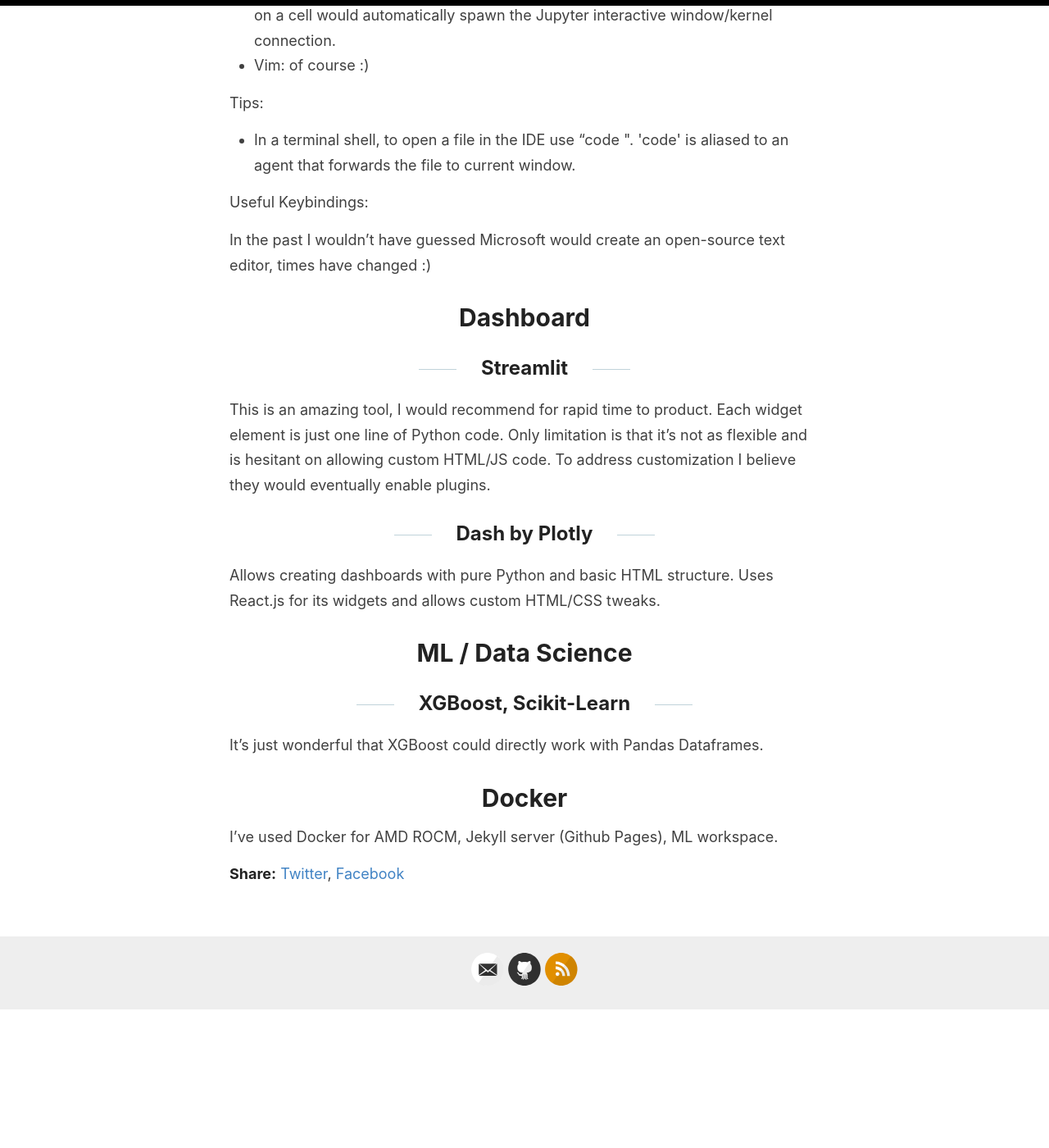
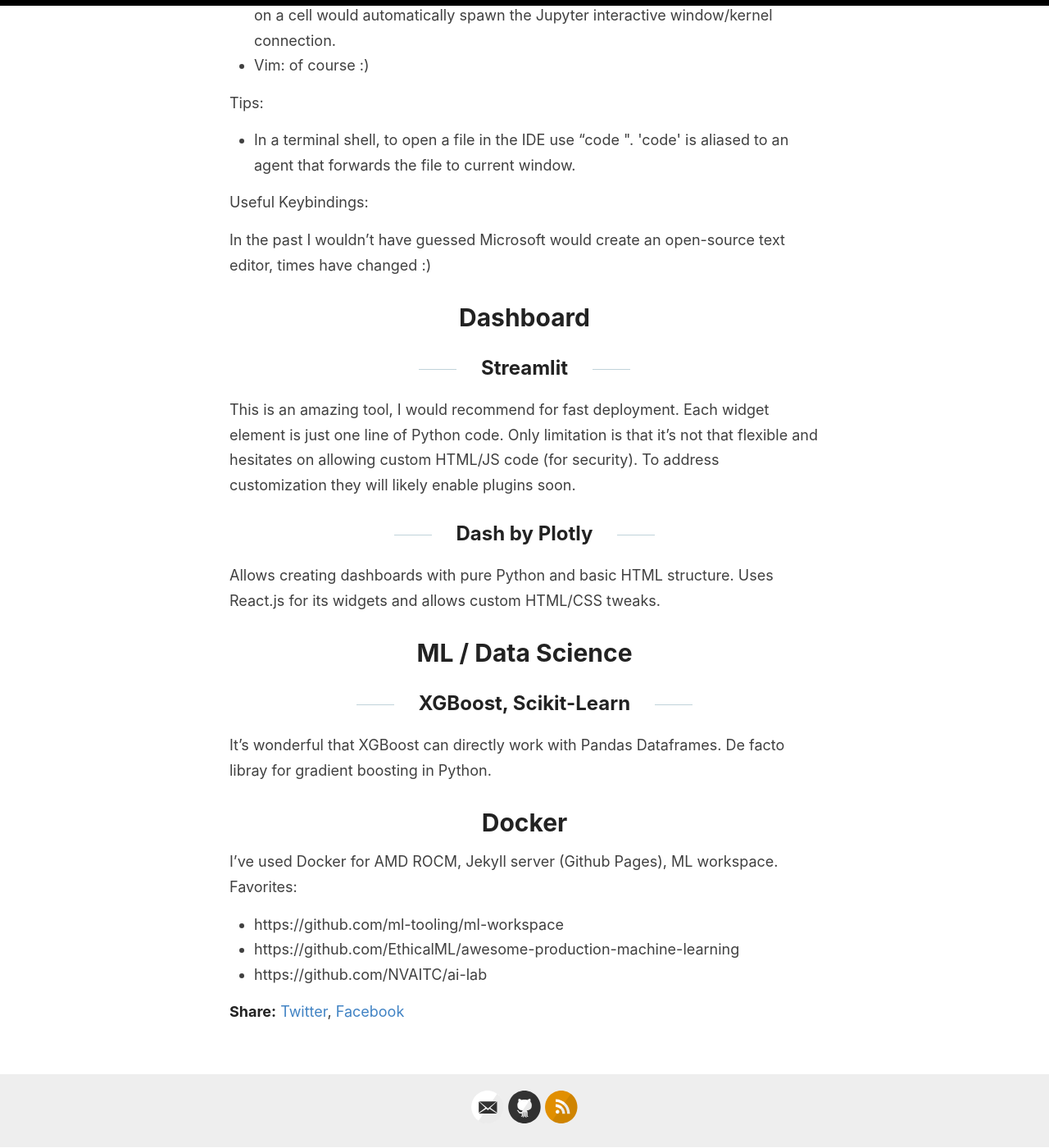
Before and after one commit to codifydev/codifydev.github.io, a Jekyll site: the page built from _posts/2020-02-19-toolbox.md, in a window 1280 px wide and 1400 px high, scrolled down 716 px. Shown: the whole window at 82% size. Built offline with Jekyll 4.4.1, drawn with Linux system fonts in a browser that asks for light colours; our own code applies the rules of GitHub Pages for plain Markdown files; before the commit the page ends 1948 px from its top, so only the background shows below that.

Commit message:
add posts draft

```diff
--- a/_posts/2020-02-19-toolbox.md
+++ b/_posts/2020-02-19-toolbox.md
@@ -23,9 +23,9 @@
 
 # Dashboard
 ## Streamlit
-This is an amazing tool, I would recommend for rapid time to product. Each widget element is just one line of Python code.
-Only limitation is that it's not as flexible and is hesitant on allowing custom HTML/JS code.
-To address customization I believe they would eventually enable plugins.
+This is an amazing tool, I would recommend for fast deployment. Each widget element is just one line of Python code.
+Only limitation is that it's not that flexible and hesitates on allowing custom HTML/JS code (for security).
+To address customization they will likely enable plugins soon.
 
 ## Dash by Plotly
 Allows creating dashboards with pure Python and basic HTML structure.
@@ -33,7 +33,11 @@
 
 # ML / Data Science
 ## XGBoost, Scikit-Learn
-It's just wonderful that XGBoost could directly work with Pandas Dataframes.
+It's wonderful that XGBoost can directly work with Pandas Dataframes. De facto libray for gradient boosting in Python.
 
 # Docker
 I've used Docker for AMD ROCM, Jekyll server (Github Pages), ML workspace.
+Favorites:
+- https://github.com/ml-tooling/ml-workspace
+- https://github.com/EthicalML/awesome-production-machine-learning
+- https://github.com/NVAITC/ai-lab
```
Also changed, not shown: _pages/about.md (+1 -0 lines), _posts/2020-02-19-welcome.md (deleted, +0 -6 lines), _posts/2020-02-20-tflite.md (added, +9 -0 lines), _posts/2020-03-02-quantdfa.md (added, +10 -0 lines).
